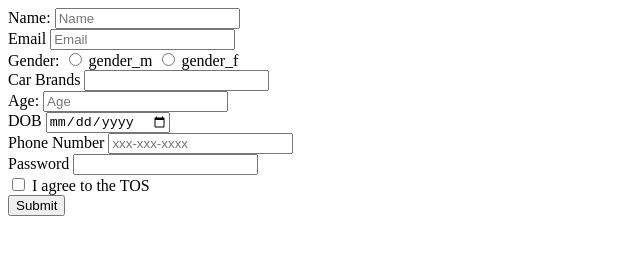
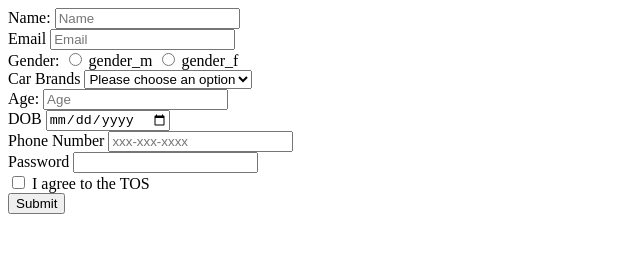
Before and after one commit to acciojob/signup-form-car-navysai1419, a website: page main.html in a window 1280 px wide. Shown: the whole page, without its empty margins (0-640 px from the left). Drawn offline with Linux system fonts and the light colour scheme.

Commit message:
created a submission

```diff
--- a/main.html
+++ b/main.html
@@ -27,7 +27,13 @@
 	 </div>
 		<div>
 			<lable for="cars">Car Brands</lable>
-	        <input type="select" id="cars" name="cars"required>
+	         <select id="cars" name="cars" required>
+                <option value="" disabled selected>Please choose an option</option>
+                <option value="tata">tata</option>
+                <option value="audi">audi</option>
+                <option value="tesla">tesla</option>
+                <option value="wisper">wisper</option>
+            </select>
 	   </div>
 	 <div>
 		<label for="age">Age:</label>
```
